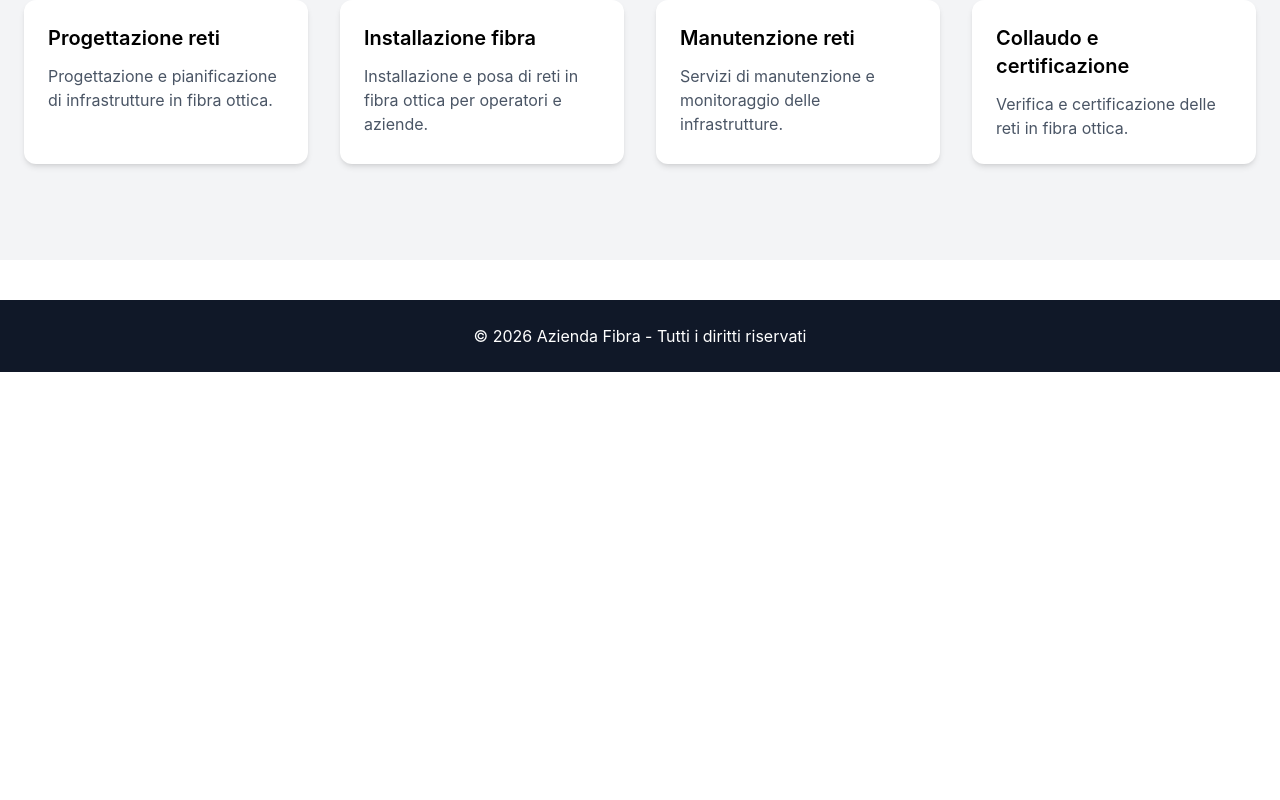
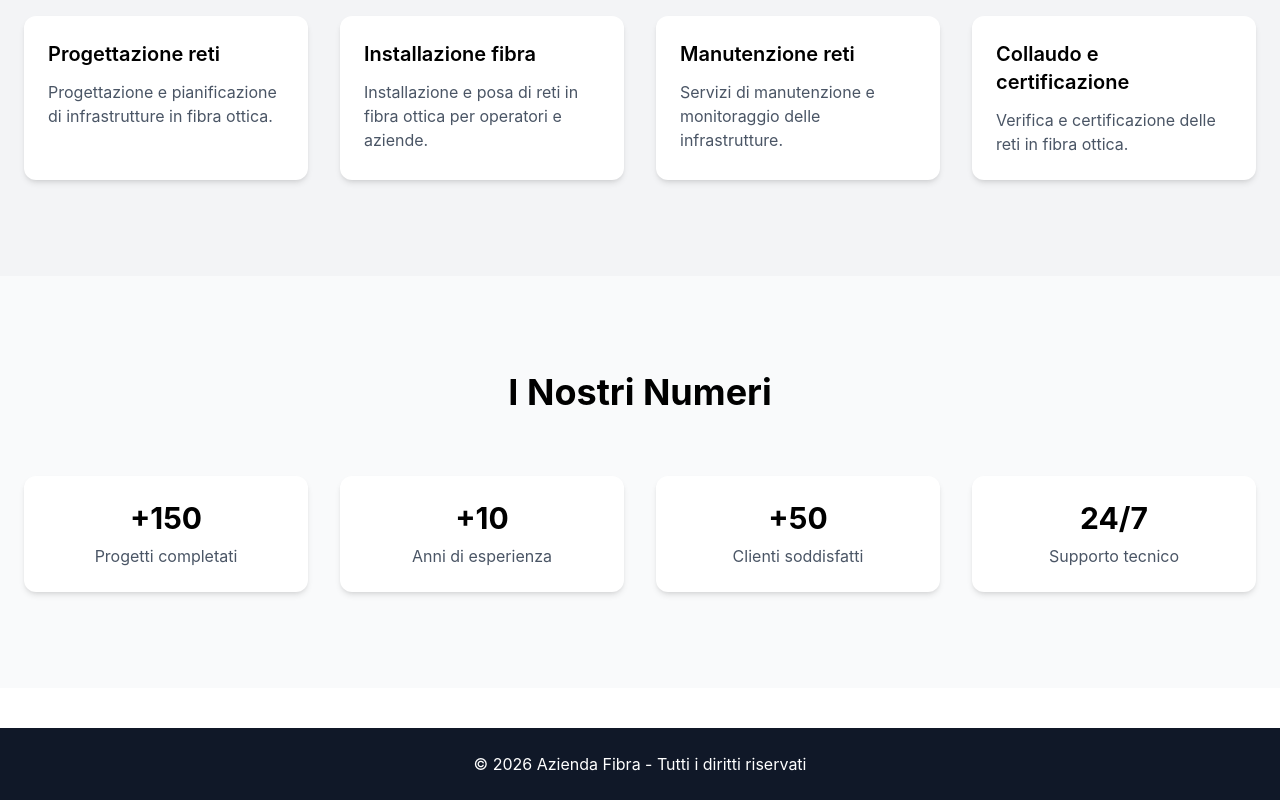
Before and after one commit to Pierpaolo-99/C.A.-Elettrica, a React (Vite) app: page / in a window 1280 px wide. Shown: the part 900-1700 px from the top of the page. Before the commit the page ends 1272 px from the top, so only its background shows below. Built offline with nearby package versions, Linux system fonts and the light colour scheme.

Commit message:
feat: add company stats section with reusable stat cards

```diff
--- /dev/null
+++ b/src/components/StatCard.jsx
@@ -0,0 +1,10 @@
+export default function StatCard({ number, label }) {
+  return (
+    <div className="text-center p-6 bg-white rounded-xl shadow-md hover:shadow-xl transition">
+
+      <h3 className="text-3xl font-bold mb-2">{number}</h3>
+      <p className="text-gray-600">{label}</p>
+
+    </div>
+  )
+}
--- a/src/pages/Home.jsx
+++ b/src/pages/Home.jsx
@@ -1,5 +1,6 @@
 import HomeHero from "../sections/HomeHero"
 import HomeServices from "../sections/HomeServices"
+import HomeStats from "../sections/HomeStats"
 
 export default function Home() {
 
@@ -7,6 +8,7 @@ export default function Home() {
         <>
             <HomeHero />
             <HomeServices />
+            <HomeStats />
         </>
     )
 }
--- a/src/sections/HomeServices.jsx
+++ b/src/sections/HomeServices.jsx
@@ -29,7 +29,7 @@ export default function HomeServices() {
 
             <div className="max-w-7x1 mx-auto px-6">
 
-                <h2 className="text-4x1 font-bold text-center mb-16">
+                <h2 className="text-4xl font-bold text-center mb-16">
                     I Nostri Servizi
                 </h2>
 
--- /dev/null
+++ b/src/sections/HomeStats.jsx
@@ -0,0 +1,29 @@
+import StatCard from "../components/StatCard"
+
+export default function HomeStats() {
+
+  const stats = [
+    { number: "+150", label: "Progetti completati" },
+    { number: "+10", label: "Anni di esperienza" },
+    { number: "+50", label: "Clienti soddisfatti" },
+    { number: "24/7", label: "Supporto tecnico" }
+  ]
+
+  return (
+    <section className="py-24 bg-gray-50">
+      <div className="max-w-7xl mx-auto px-6">
+
+        <h2 className="text-4xl font-bold text-center mb-16">
+          I Nostri Numeri
+        </h2>
+
+        <div className="grid grid-cols-2 md:grid-cols-4 gap-8">
+          {stats.map((stat, index) => (
+            <StatCard key={index} number={stat.number} label={stat.label} />
+          ))}
+        </div>
+
+      </div>
+    </section>
+  )
+}
```
